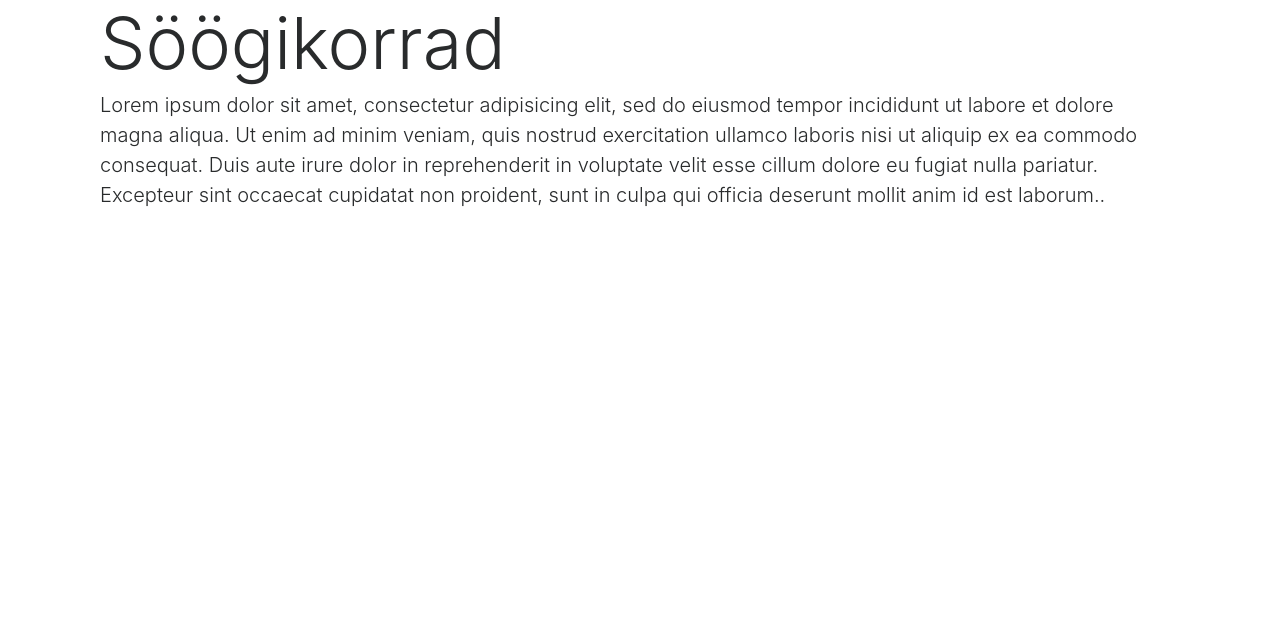
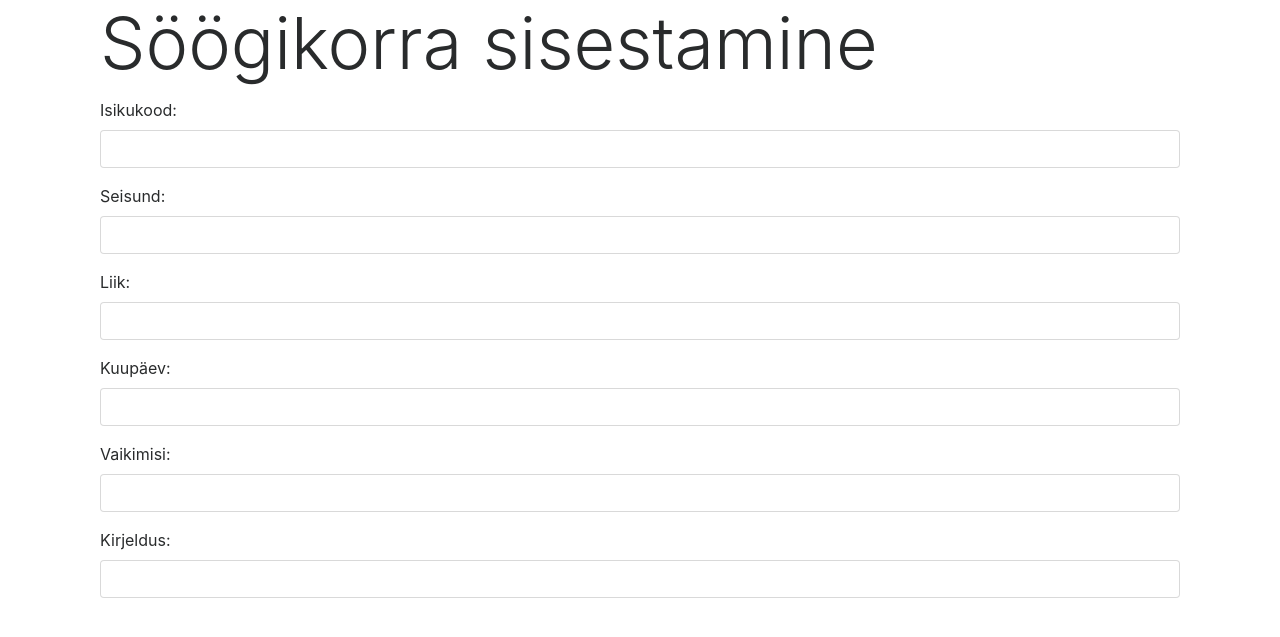
Before and after one commit to stensang/schoolMealNFC, a Flask app: template Client_Web/templates/meals.html in a window 1280 px wide. Shown: the part 91-728 px from the top of the page. Run offline with Flask 2, Linux system fonts and the light colour scheme; the template is opened without the code that fills it: values that come from a table or form of the project are taken from there, others are empty; some libraries are stand-ins or nearby versions.

```diff
--- a/Client_Web/app.py
+++ b/Client_Web/app.py
@@ -1,21 +1,51 @@
 import requests
-from flask import Flask, render_template
+from flask import Flask, render_template, request
+
+from wtforms import Form, StringField, PasswordField, BooleanField, SubmitField, validators
 
 # Initialize
 app = Flask(__name__) # root path
+app.config['SECRET_KEY'] = 'olen-väga-salajane'
 
 #App to debug mode - website changes with refresh
 app.debug = True
 
-@app.route('/lunch')
-def data():
-    lunchData = requests.get('http://127.0.0.1:5000/lounasook/2018-02-16')
-    return render_template('data.html', lunch=lunchData.json())
+class SoogikorraSisestamiseVorm(Form):
+    # Teha ümber nii, et luuakse itereerides
+    # https://wtforms.readthedocs.io/en/stable/crash_course.html#download-installation
+    isikukood = StringField('Isikukood', [validators.InputRequired()])
+    seisund = StringField('Seisund', [validators.InputRequired()])
+    liik = StringField('Liik', [validators.InputRequired()])
+    kuupaev = StringField('Kuupäev', [validators.InputRequired()])
+    vaikimisi = StringField('Vaikimisi', [validators.InputRequired()])
+    kirjeldus = StringField('Kirjeldus', [validators.InputRequired()])
+
+@app.route('/soogikorrad/lisa', methods = ['GET', 'POST'])
+def lisaSoogikord():
+    vorm = SoogikorraSisestamiseVorm(request.form)
+
+    if request.method == 'POST' and form.validate():
+        payload = {}
+        payload['isikukood'] = vorm.isikukood.data
+        payload['seisund'] = vorm.seisund.data
+        payload['liik'] = vorm.liik.data
+        payload['kuupaev'] = vorm.kuupaev.data
+        payload['vaikimisi'] = vorm.vaikimisi.data
+        payload['kirjeldus'] = vorm.kirjeldus.data
+
+    return render_template('meals.html', vorm=vorm)
+
+@app.route('/')
+@app.route('/soogikorrad/<string:id>/registreerimised')
+def soogikord(id="1"):
+    andmed = requests.get('http://127.0.0.1:5000/soogikorrad/' + id + '/registreerimised')
+    return render_template('data.html', soogikorraAndmed=andmed.json())
 
 @app.route('/meals')
 def about():
     return render_template('meals.html')
 
+
 # Only run if it is a main file
 if __name__ == '__main__':
     app.run(port=5001)
--- a/Client_Web/templates/data.html
+++ b/Client_Web/templates/data.html
@@ -4,9 +4,9 @@
 
 <div class="container">
     <h1 class="display-3">Koondandmed</h1>
-    <h2 class="display-4 meal-heading">{{ lunch['nimetus'] + " " + lunch['kuupäev'] }}</h2>
+    <h2 class="display-4 meal-heading">{{ soogikorraAndmed['nimetus'] + " " + soogikorraAndmed['kuupäev'] }}</h2>
     <div class="row">
-      {% for sööjate_grupp in lunch['registreerimised'] %}
+      {% for sööjate_grupp in soogikorraAndmed['registreerimised'] %}
         <div class="col-md-4">
           <h2 class="display-5 age-group">{{ sööjate_grupp['sööjate_grupi_nimetus'] }}</h2>
           <div class="progress">
--- a/Client_Web/templates/includes/_navbar.html
+++ b/Client_Web/templates/includes/_navbar.html
@@ -7,10 +7,10 @@
   <div class="collapse navbar-collapse" id="navbarTogglerDemo02">
     <ul class="navbar-nav mr-auto mt-2 mt-lg-0">
       <li class="nav-item">
-        <a class="nav-link" href="/">Koondandmed <span class="sr-only">(current)</span></a>
+        <a class="nav-link" href="/soogikorrad/1/registreerimised">Koondandmed <span class="sr-only">(current)</span></a>
       </li>
       <li class="nav-item">
-        <a class="nav-link" href="/meals">Söögikorra lisamine</a>
+        <a class="nav-link" href="/soogikorrad/lisa">Söögikorra lisamine</a>
       </li>
     </ul>
   </div>
--- a/Client_Web/templates/meals.html
+++ b/Client_Web/templates/meals.html
@@ -2,7 +2,30 @@
 
 {% block body %}
 <div class="container">
-    <h1 class="display-3">Söögikorrad</h1>
-    <p class="lead">Lorem ipsum dolor sit amet, consectetur adipisicing elit, sed do eiusmod tempor incididunt ut labore et dolore magna aliqua. Ut enim ad minim veniam, quis nostrud exercitation ullamco laboris nisi ut aliquip ex ea commodo consequat. Duis aute irure dolor in reprehenderit in voluptate velit esse cillum dolore eu fugiat nulla pariatur. Excepteur sint occaecat cupidatat non proident, sunt in culpa qui officia deserunt mollit anim id est laborum..</p>
+    <h1 class="display-3">Söögikorra sisestamine</h1>
+    <p class="lead">
+
+      <form method="POST" action="">
+        <div class="form-group">
+          <div>{{ vorm.isikukood.label }}: {{ vorm.isikukood(class="form-control") }}</div>
+        </div>
+        <div class="form-group">
+          <div>{{ vorm.seisund.label }}: {{ vorm.seisund(class="form-control") }}</div>
+        </div>
+        <div class="form-group">
+          <div>{{ vorm.liik.label }}: {{ vorm.liik(class="form-control") }}</div>
+        </div>
+        <div class="form-group">
+          <div>{{ vorm.kuupaev.label }}: {{ vorm.kuupaev(class="form-control") }}</div>
+        </div>
+        <div class="form-group">
+          <div>{{  vorm.vaikimisi.label }}: {{ vorm.vaikimisi(class="form-control") }}</div>
+        </div>
+        <div class="form-group">
+          <div>{{  vorm.kirjeldus.label }}: {{ vorm.kirjeldus(class="form-control") }}</div>
+        </div>
+      </form>
+
+    </p>
 </div>
 {% endblock %}
```
Also changed, not shown: Client_Registration_Module/app.py (+2 -5 lines), Database/schoolMealSQL.sql (+4 -3 lines), Server/app.py (+22 -5 lines).
